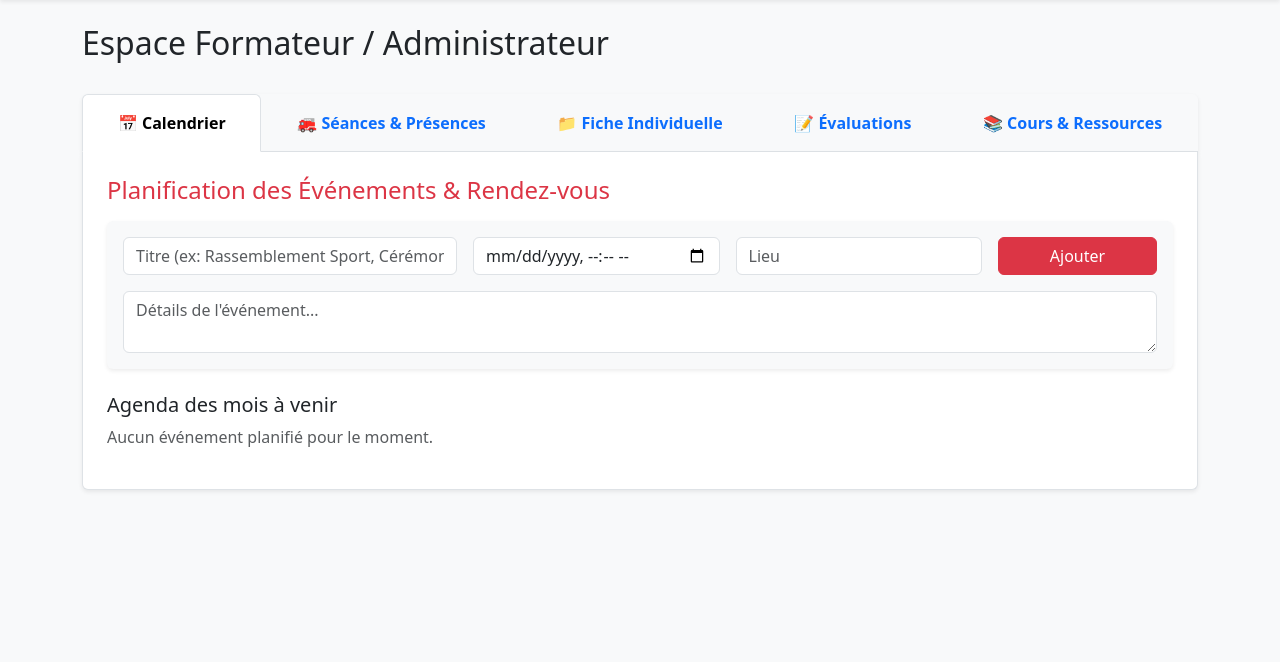
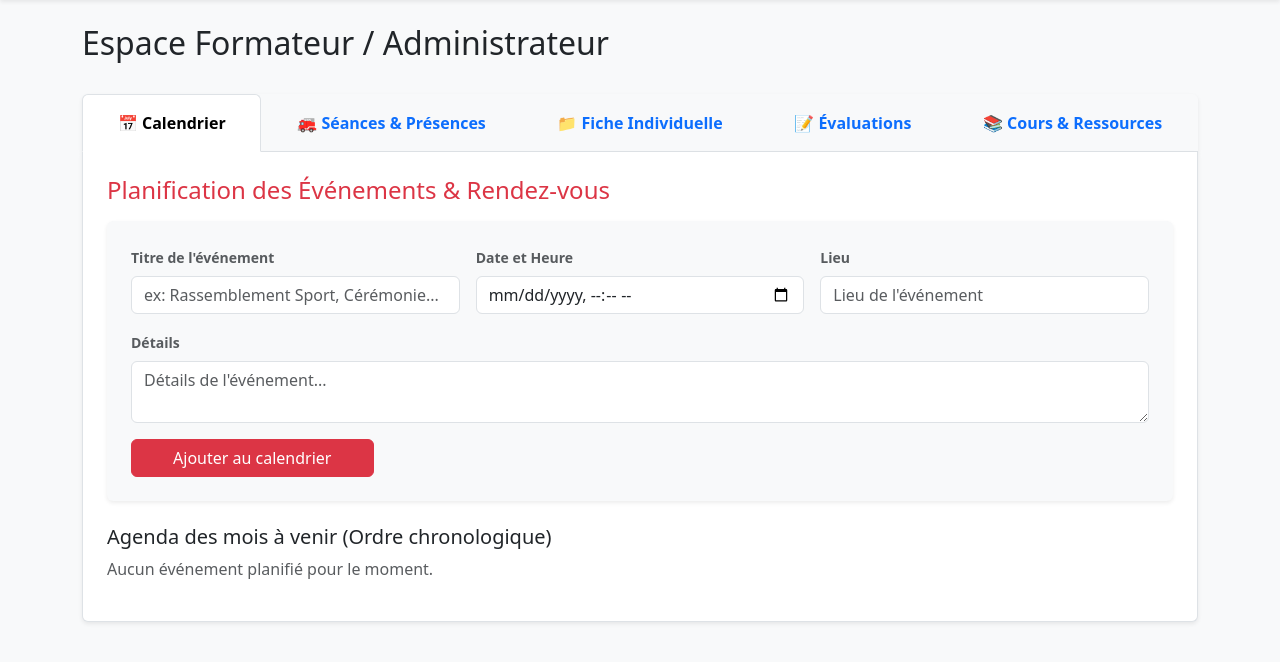
Before and after one commit to Ivar1er/caserne-jsp, a Flask app: page /formateur in a window 1280 px wide. Shown: the part 66-728 px from the top of the page. Run offline with Flask 3, Linux system fonts and the light colour scheme; a user stored in the database is signed in; data comes from the database, SQL or seed files in the repository; data that the repository does not hold is empty.

Commit message:
Harmonisation des formulaires et alignement des champs de debut et fin de seance

```diff
--- a/templates/dashboard_formateur.html
+++ b/templates/dashboard_formateur.html
@@ -18,18 +18,32 @@
     <!-- 1. CALENDRIER GÉNÉRAL -->
     <div class="tab-pane fade show active" id="calendrier">
         <h4 class="text-danger mb-3">Planification des Événements & Rendez-vous</h4>
-        <form method="POST" action="{{ url_for('create_event') }}" class="card p-3 bg-light border-0 mb-4 shadow-sm">
+        <form method="POST" action="{{ url_for('create_event') }}" class="card p-4 bg-light border-0 mb-4 shadow-sm">
             <input type="hidden" name="event_type" value="calendrier">
             <div class="row g-3">
-                <div class="col-md-4"><input type="text" name="title" class="form-control" placeholder="Titre (ex: Rassemblement Sport, Cérémonie...)" required></div>
-                <div class="col-md-3"><input type="datetime-local" name="date_time" class="form-control" required></div>
-                <div class="col-md-3"><input type="text" name="location" class="form-control" placeholder="Lieu"></div>
-                <div class="col-md-2"><button type="submit" class="btn btn-danger w-100">Ajouter</button></div>
-                <div class="col-12"><textarea name="description" class="form-control" placeholder="Détails de l'événement..." rows="2"></textarea></div>
+                <div class="col-md-4">
+                    <label class="form-label fw-bold small text-muted">Titre de l'événement</label>
+                    <input type="text" name="title" class="form-control" placeholder="ex: Rassemblement Sport, Cérémonie..." required>
+                </div>
+                <div class="col-md-4">
+                    <label class="form-label fw-bold small text-muted">Date et Heure</label>
+                    <input type="datetime-local" name="date_time" class="form-control" required>
+                </div>
+                <div class="col-md-4">
+                    <label class="form-label fw-bold small text-muted">Lieu</label>
+                    <input type="text" name="location" class="form-control" placeholder="Lieu de l'événement">
+                </div>
+                <div class="col-12">
+                    <label class="form-label fw-bold small text-muted">Détails</label>
+                    <textarea name="description" class="form-control" placeholder="Détails de l'événement..." rows="2"></textarea>
+                </div>
+                <div class="col-md-3">
+                    <button type="submit" class="btn btn-danger w-100">Ajouter au calendrier</button>
+                </div>
             </div>
         </form>
 
-        <h5 class="mt-4">Agenda des mois à venir</h5>
+        <h5 class="mt-4">Agenda des mois à venir (Ordre chronologique)</h5>
         <div class="row">
             {% set calendar_events = events | selectattr("event_type", "equalto", "calendrier") | list %}
             {% for ev in calendar_events %}
@@ -51,11 +65,15 @@
     <!-- 2. SÉANCES PAR NIVEAU -->
     <div class="tab-pane fade" id="seances">
         <h4 class="text-danger mb-3">Créer une Séance Pédagogique</h4>
-        <form method="POST" action="{{ url_for('create_event') }}" class="card p-3 bg-light border-0 mb-4 shadow-sm">
+        <form method="POST" action="{{ url_for('create_event') }}" class="card p-4 bg-light border-0 mb-4 shadow-sm">
             <input type="hidden" name="event_type" value="seance">
             <div class="row g-3">
-                <div class="col-md-3"><input type="text" name="title" class="form-control" placeholder="Titre (ex: Lot de sauvetage)" required></div>
-                <div class="col-md-2">
+                <div class="col-md-4">
+                    <label class="form-label fw-bold small text-muted">Titre de la séance</label>
+                    <input type="text" name="title" class="form-control" placeholder="ex: Lot de sauvetage" required>
+                </div>
+                <div class="col-md-4">
+                    <label class="form-label fw-bold small text-muted">Niveau cible</label>
                     <select name="target_level" class="form-select">
                         <option value="Tous">Tous les JSP</option>
                         <option value="JSP 1">JSP 1 uniquement</option>
@@ -64,11 +82,25 @@
                         <option value="JSP 4">JSP 4 uniquement</option>
                     </select>
                 </div>
-                <div class="col-md-2"><label class="form-label small text-muted mb-0">Début :</label><input type="datetime-local" name="date_time" class="form-control" required></div>
-                <div class="col-md-2"><label class="form-label small text-muted mb-0">Fin :</label><input type="datetime-local" name="end_time" class="form-control"></div>
-                <div class="col-md-3"><input type="text" name="location" class="form-control" placeholder="Lieu"></div>
-                <div class="col-md-2"><button type="submit" class="btn btn-danger w-100 mt-4">Créer</button></div>
-                <div class="col-12"><textarea name="description" class="form-control" placeholder="Programme et thèmes..." rows="2"></textarea></div>
+                <div class="col-md-4">
+                    <label class="form-label fw-bold small text-muted">Lieu</label>
+                    <input type="text" name="location" class="form-control" placeholder="ex: Salle de cours / Manœuvre">
+                </div>
+                <div class="col-md-4">
+                    <label class="form-label fw-bold small text-muted">Début du cours</label>
+                    <input type="datetime-local" name="date_time" class="form-control" required>
+                </div>
+                <div class="col-md-4">
+                    <label class="form-label fw-bold small text-muted">Fin du cours</label>
+                    <input type="datetime-local" name="end_time" class="form-control">
+                </div>
+                <div class="col-md-4 d-flex align-items-end">
+                    <button type="submit" class="btn btn-danger w-100">Créer la séance</button>
+                </div>
+                <div class="col-12">
+                    <label class="form-label fw-bold small text-muted">Programme et thèmes</label>
+                    <textarea name="description" class="form-control" placeholder="Programme, détails et objectifs de la séance..." rows="2"></textarea>
+                </div>
             </div>
         </form>
 
@@ -79,7 +111,7 @@
             <div class="card-body">
                 <div class="d-flex justify-content-between align-items-center">
                     <h5 class="fw-bold text-danger mb-1">{{ ev.title }} <span class="badge bg-secondary fs-6">{{ ev.target_level }}</span></h5>
-                    <small class="text-muted">📅 {{ ev.date_time.strftime('%d/%m/%Y à %H:%M') }} {% if ev.end_time %} au {{ ev.end_time.strftime('%H:%M') }}{% endif %} | 📍 {{ ev.location or 'Centre' }}</small>
+                    <small class="text-muted">📅 Du {{ ev.date_time.strftime('%d/%m/%Y à %H:%M') }} {% if ev.end_time %}au {{ ev.end_time.strftime('%H:%M') }}{% endif %} | 📍 {{ ev.location or 'Centre' }}</small>
                 </div>
                 <p class="text-muted mb-2" style="white-space: pre-line;">{{ ev.description }}</p>
 
@@ -243,11 +275,19 @@
     <!-- 4. ÉVALUATIONS -->
     <div class="tab-pane fade" id="evaluations">
         <h4 class="text-danger mb-3">Contrôles et Évaluations Dématérialisés</h4>
-        <form method="POST" action="{{ url_for('upload_eval') }}" enctype="multipart/form-data" class="card p-3 bg-light border-0 mb-4 shadow-sm">
+        <form method="POST" action="{{ url_for('upload_eval') }}" enctype="multipart/form-data" class="card p-4 bg-light border-0 mb-4 shadow-sm">
             <div class="row g-3">
-                <div class="col-md-5"><input type="text" name="title" class="form-control" placeholder="Titre de l'évaluation" required></div>
-                <div class="col-md-5"><input type="file" name="file" class="form-control" required></div>
-                <div class="col-md-2"><button type="submit" class="btn btn-danger w-100">Publier</button></div>
+                <div class="col-md-5">
+                    <label class="form-label fw-bold small text-muted">Titre de l'évaluation</label>
+                    <input type="text" name="title" class="form-control" placeholder="Titre de l'évaluation" required>
+                </div>
+                <div class="col-md-5">
+                    <label class="form-label fw-bold small text-muted">Fichier du contrôle</label>
+                    <input type="file" name="file" class="form-control" required>
+                </div>
+                <div class="col-md-2 d-flex align-items-end">
+                    <button type="submit" class="btn btn-danger w-100">Publier</button>
+                </div>
             </div>
         </form>
 
@@ -270,11 +310,19 @@
     <!-- 5. COURS & RESSOURCES -->
     <div class="tab-pane fade" id="cours">
         <h4 class="text-danger mb-3">Cours & Documents Généraux</h4>
-        <form method="POST" action="{{ url_for('upload_course') }}" enctype="multipart/form-data" class="card p-3 bg-light border-0 mb-4 shadow-sm">
+        <form method="POST" action="{{ url_for('upload_course') }}" enctype="multipart/form-data" class="card p-4 bg-light border-0 mb-4 shadow-sm">
             <div class="row g-3">
-                <div class="col-md-5"><input type="text" name="title" class="form-control" placeholder="Titre du cours" required></div>
-                <div class="col-md-5"><input type="file" name="file" class="form-control" required></div>
-                <div class="col-md-2"><button type="submit" class="btn btn-danger w-100">Envoyer</button></div>
+                <div class="col-md-5">
+                    <label class="form-label fw-bold small text-muted">Titre du cours</label>
+                    <input type="text" name="title" class="form-control" placeholder="Titre du cours" required>
+                </div>
+                <div class="col-md-5">
+                    <label class="form-label fw-bold small text-muted">Fichier du cours</label>
+                    <input type="file" name="file" class="form-control" required>
+                </div>
+                <div class="col-md-2 d-flex align-items-end">
+                    <button type="submit" class="btn btn-danger w-100">Envoyer</button>
+                </div>
             </div>
         </form>
 
```
